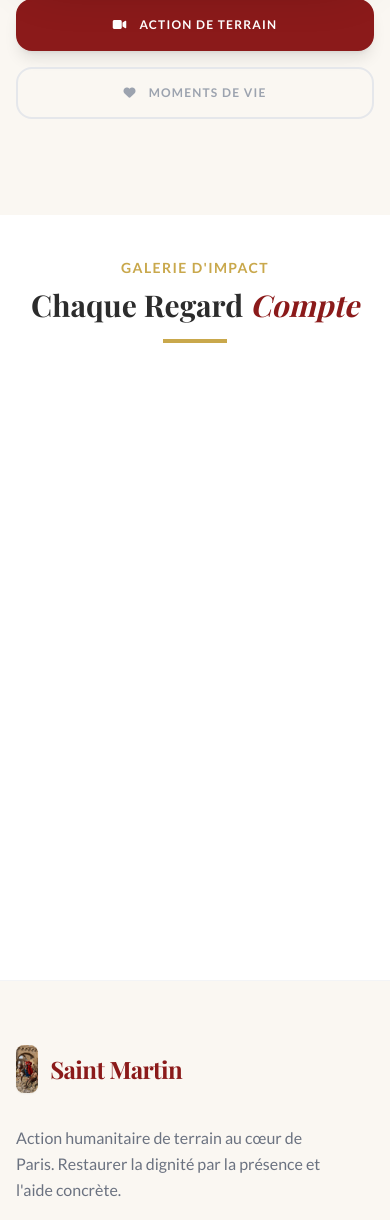
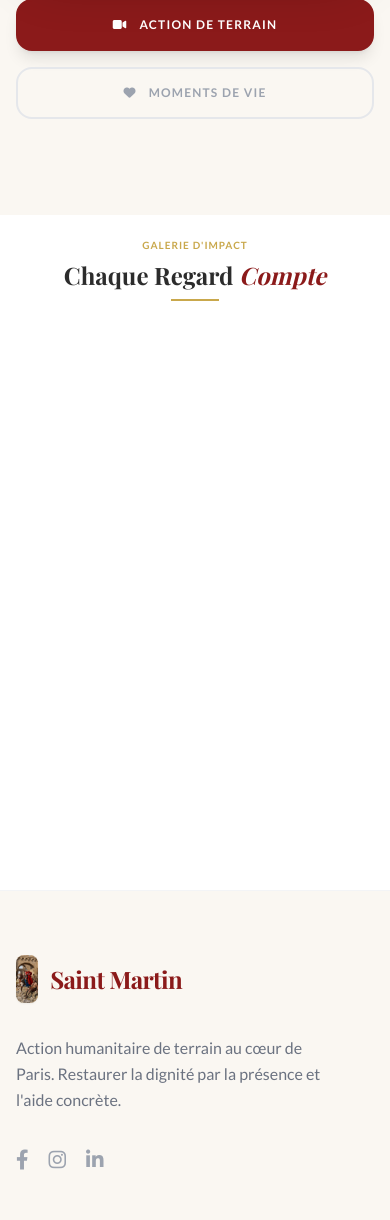
Before and after one commit to bleu-lock/projet_saint_martin, a Python web app: template templates/index.html in a window 390 px wide. Shown: the part 2541-3761 px from the top of the page. Run offline with Jinja, Linux system fonts and the light colour scheme; the template is opened without the code that fills it, so the values that code supplies are empty; some libraries are stand-ins or nearby versions; some web fonts are replaced.

Commit message:
Fix: Responsivité mobile des animations Wave et ajustements finaux design

```diff
--- a/static/css/custom.css
+++ b/static/css/custom.css
@@ -216,6 +216,46 @@ section {
    RESPONSIVE MOBILE FIXES
    ============================ */
 
+/* Mobile specific adjustments */
+@media (max-width: 768px) {
+    /* Désactivation de la perspective 3D trop forte sur mobile pour éviter les overflows */
+    section {
+        perspective: none !important;
+    }
+
+    /* Réduction de l'amplitude des vagues pour mobile */
+    .reveal-wave {
+        transform: translateY(80px) scale(0.9) !important;
+    }
+    .reveal-wave-left {
+        transform: translateX(-50px) scale(0.9) !important;
+    }
+    .reveal-wave-right {
+        transform: translateX(50px) scale(0.9) !important;
+    }
+
+    /* Réduction de la taille du bouton play vidéo sur mobile */
+    .play-btn-pulse {
+        width: 60px !important;
+        height: 60px !important;
+    }
+    .play-btn-pulse i {
+        font-size: 1.5rem !important;
+    }
+
+    /* Ajustement de la galerie marquee sur mobile */
+    .marquee-container {
+        animation-duration: 20s !important;
+    }
+    .marquee-container > div > div {
+        width: 180px !important; /* Images plus petites sur mobile */
+        height: 250px !important;
+    }
+
+    /* Navbar fixes */
+    .film-grain { display: none; }
+}
+
 /* Hero section text scaling */
 @media (max-width: 640px) {
     /* Navbar */
--- a/templates/index.html
+++ b/templates/index.html
@@ -204,12 +204,12 @@
 </section>
 
 <!-- Impact Gallery Section (Advanced Slider) -->
-<section class="py-10 bg-white overflow-hidden">
+<section class="py-4 bg-white overflow-hidden">
     <div class="max-w-7xl mx-auto px-4 sm:px-6 lg:px-8">
-        <div class="text-center mb-10 anime-item">
-            <span class="text-asm-gold font-bold tracking-widest uppercase text-sm">Galerie d'Impact</span>
-            <h2 class="text-3xl md:text-4xl font-serif font-bold text-asm-dark mt-2 mb-4">Chaque Regard <span class="text-asm-bordeaux italic">Compte</span></h2>
-            <div class="w-16 h-1 bg-asm-gold mx-auto mb-4"></div>
+        <div class="text-center mb-4 anime-item">
+            <span class="text-asm-gold font-bold tracking-widest uppercase text-[10px]">Galerie d'Impact</span>
+            <h2 class="text-2xl md:text-3xl font-serif font-bold text-asm-dark mt-1 mb-2">Chaque Regard <span class="text-asm-bordeaux italic">Compte</span></h2>
+            <div class="w-12 h-0.5 bg-asm-gold mx-auto"></div>
         </div>
 
         <!-- Horizontal Scroll Slider -->
```
